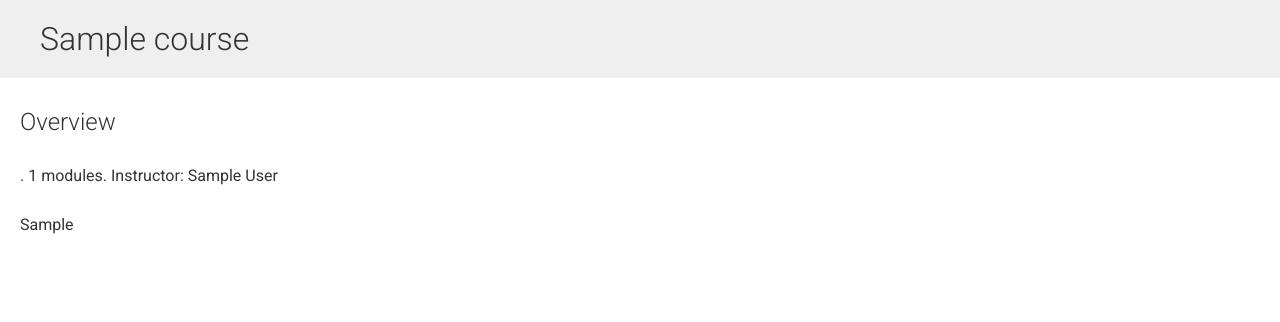
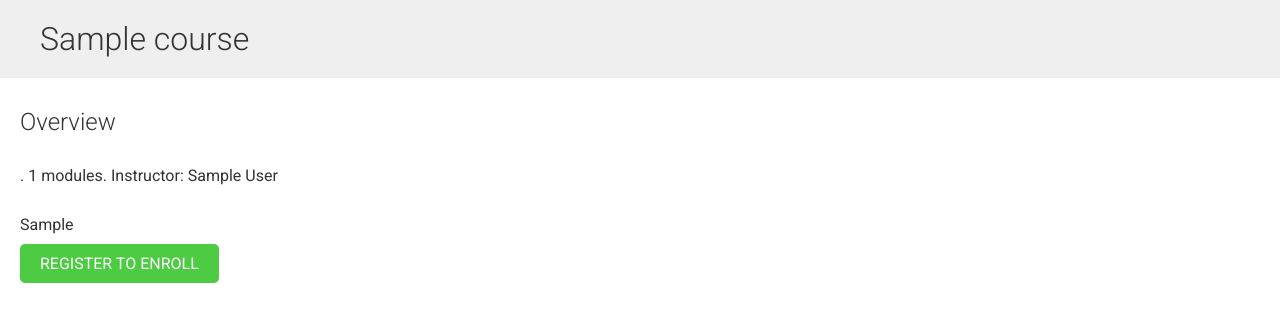
Before and after one commit to p-karmelita/educa, a Django app: the page made by educa/courses/templates/courses/course/detail.html in a window 1280 px wide. Shown: the part 54-376 px from the top of that part. Run offline with Django 4.2, Linux system fonts and the light colour scheme; data comes from the database, SQL or seed files in the repository; tables that the repository leaves empty hold one stand-in row (Sample ...); the page is wider than the window, and the part outside it is not shown.

Commit message:
Create template for sign button.

```diff
--- a/educa/courses/templates/courses/course/detail.html
+++ b/educa/courses/templates/courses/course/detail.html
@@ -18,5 +18,16 @@
         Instructor: {{ object.owner.get_full_name }}
       </p>
       {{ object.overview|linebreaks }}
+            {% if request.user.is_authenticated %}
+        <form action="{% url "student_enroll_course" %}" method="post">
+          {{ enroll_form }}
+          {% csrf_token %}
+          <input type="submit" value="Enroll now">
+        </form>
+      {% else %}
+        <a href="{% url "student_registration" %}" class="button">
+          Register to enroll
+        </a>
+      {% endif %}
   {% endwith %}
 {% endblock %}
```
